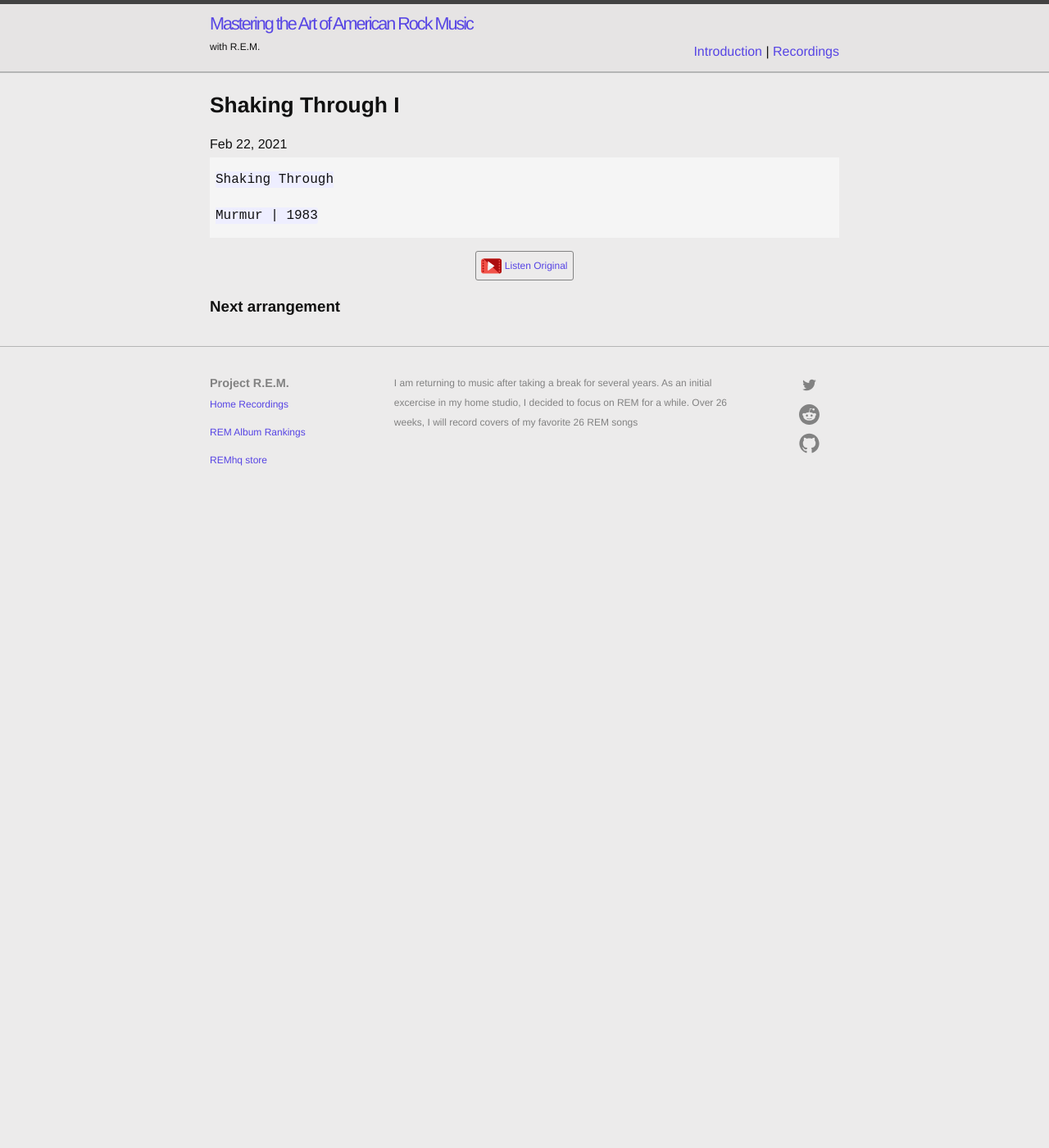
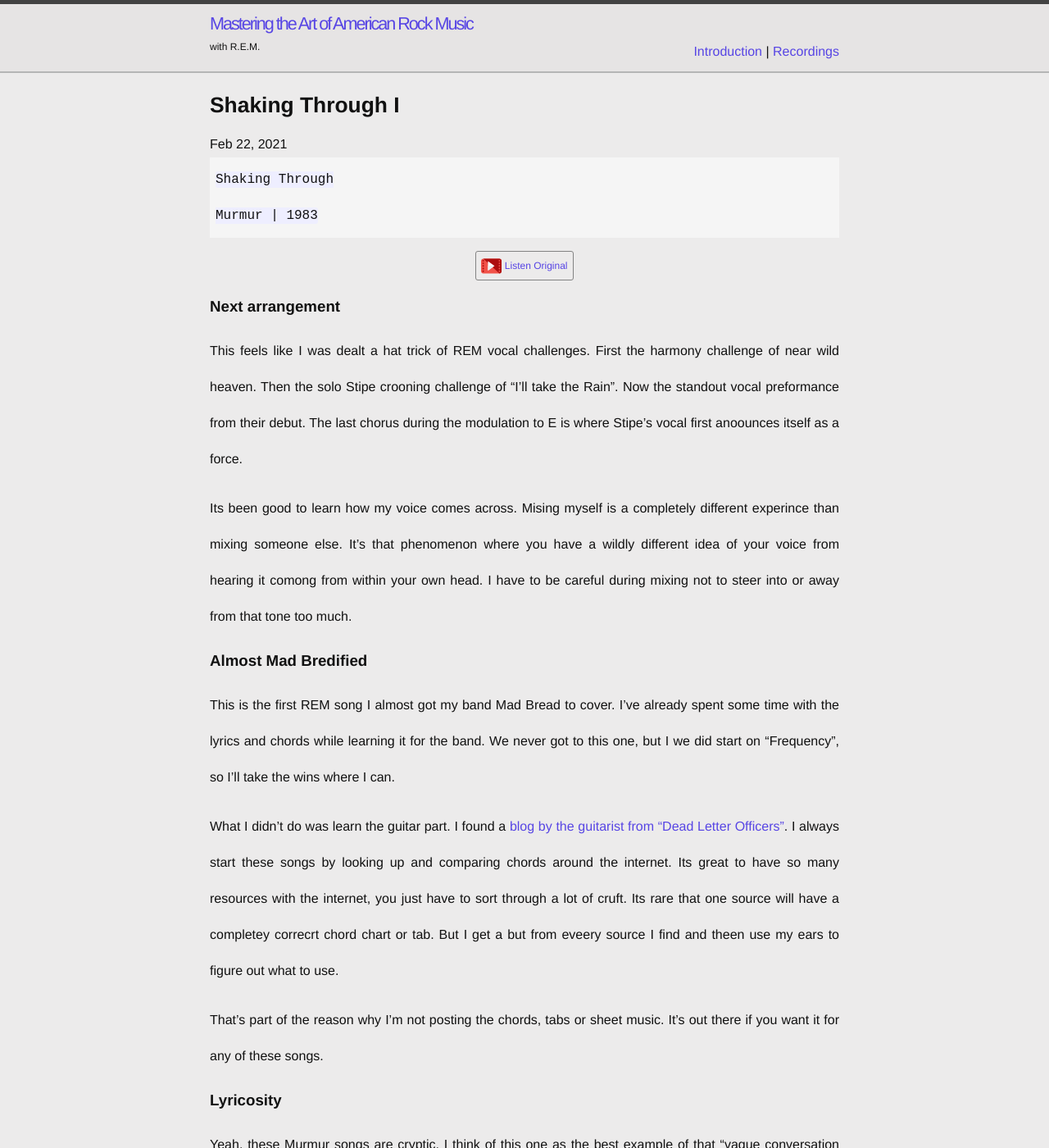
Before and after one commit to slatron/slatron.github.io, a Jekyll site: the page built from _posts/2021-02-22-ill-shaking-through-1.md, in a window 1280 px wide and 1400 px high. Shown: the whole window at 82% size. Built offline with Jekyll 4.4.1, drawn with Linux system fonts in a browser that asks for light colours; some of the changed text lies outside the part shown.

Commit message:
shaking update

```diff
--- a/_posts/2021-02-22-ill-shaking-through-1.md
+++ b/_posts/2021-02-22-ill-shaking-through-1.md
@@ -9,8 +9,23 @@
 tags: rem-project
 category: music
 desc: murmur tiume
-permalink: ill-take-the-rain-1.html
+permalink: shaking-through-1.html
 video: https://www.youtube.com/watch?v=LGRovL2s6gk
 ---
 
 ### Next arrangement
+This feels like I was dealt a hat trick of REM vocal challenges. First the harmony challenge of near wild heaven. Then the solo Stipe crooning challenge of "I'll take the Rain". Now the standout vocal preformance from their debut. The last chorus during the modulation to E is where Stipe's vocal first anoounces itself as a force.
+
+Its been good to learn how my voice comes across. Mising myself is a completely different experince than mixing someone else. It's that phenomenon where you have a wildly different idea of your voice from hearing it comong from within your own head. I have to be careful during mixing not to steer into or away from that tone too much.
+
+### Almost Mad Bredified
+This is the first REM song I almost got my band Mad Bread to cover. I've already spent some time with the lyrics and chords while learning it for the band. We never got to this one, but I we did start on "Frequency", so I'll take the wins where I can.
+
+What I didn't do was learn the guitar part. I found a [blog by the guitarist from "Dead Letter Officers"](https://guitarpeterbuck.wordpress.com/category/shaking-through/). I always start these songs by looking up and comparing chords around the internet. Its great to have so many resources with the internet, you just have to sort through a lot of cruft. Its rare that one source will have a completey correcrt chord chart or tab. But I get a but from eveery source I find and theen use my ears to figure out what to use.
+
+That's part of the reason why I'm not posting the chords, tabs or sheet music. It's out there if you want it for any of these songs.
+
+### Lyricosity
+Yeah, these Murmur songs are cryptic. I think of this one as the best example of that "vague conversation overheard at a party" quality I associate with REM. This one makes me feel like someone just told me a secret. There's something difficult we're both going through in sympathetic ways.
+
+This song makes me feel good when I hear it.
```
Also changed, not shown: _posts/2021-02-06-begin-the-begin.md (+5 -2 lines).
